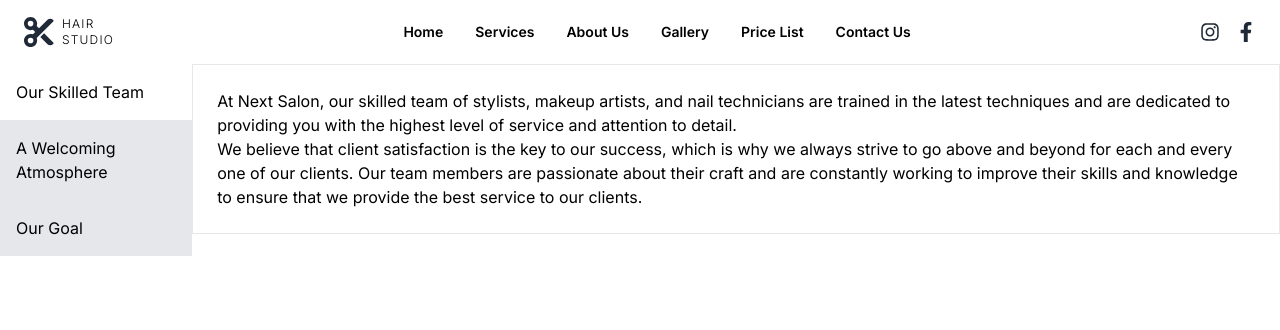
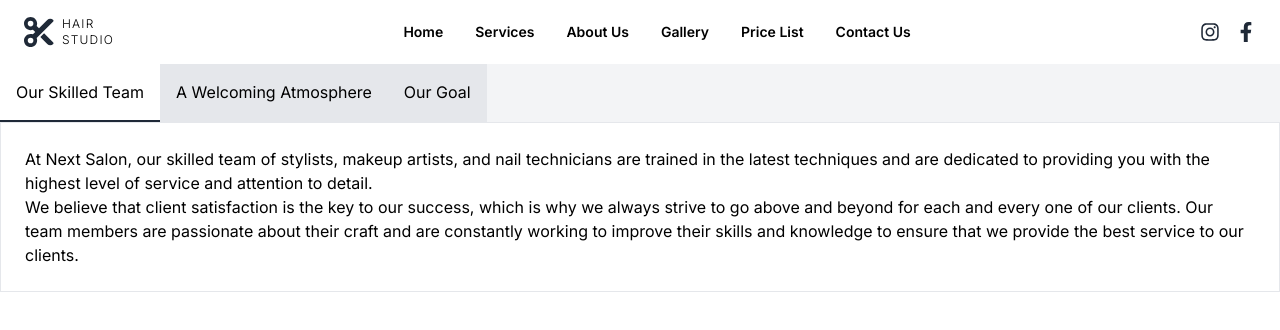
Before and after one commit to Byte-Light/hair-studio, a Next.js app: page /about-us in a window 1280 px wide. Shown: the top 330 px of the page. Built offline with nearby package versions, Linux system fonts and the light colour scheme.

Commit message:
about us page

```diff
--- a/components/about-us/SalonTabs.tsx
+++ b/components/about-us/SalonTabs.tsx
@@ -1,4 +1,3 @@
-// components/SalonTabs.tsx
 "use client"
 import React, { useState } from 'react';
 
@@ -56,13 +55,13 @@ const SalonTabs: React.FC = () => {
   const [selectedTab, setSelectedTab] = useState(0);
 
   return (
-    <div className="flex flex-col md:flex-row items-start">
-      <div className="flex flex-row md:flex-col bg-gray-100">
+    <div className="flex flex-col">
+      <div className="flex flex-row bg-gray-100">
         {tabs.map((tab, index) => (
           <div
             key={index}
-            className={`p-4 cursor-pointer ${selectedTab === index ? 'bg-white' : 'bg-gray-200'} hover:bg-white`}
-            onMouseEnter={() => setSelectedTab(index)}
+            className={`p-4 cursor-pointer border-b-2 ${selectedTab === index ? 'border-gray-800 bg-white' : 'border-transparent bg-gray-200'} hover:bg-white`}
+            onClick={() => setSelectedTab(index)}
           >
             {tab.title}
           </div>
```
